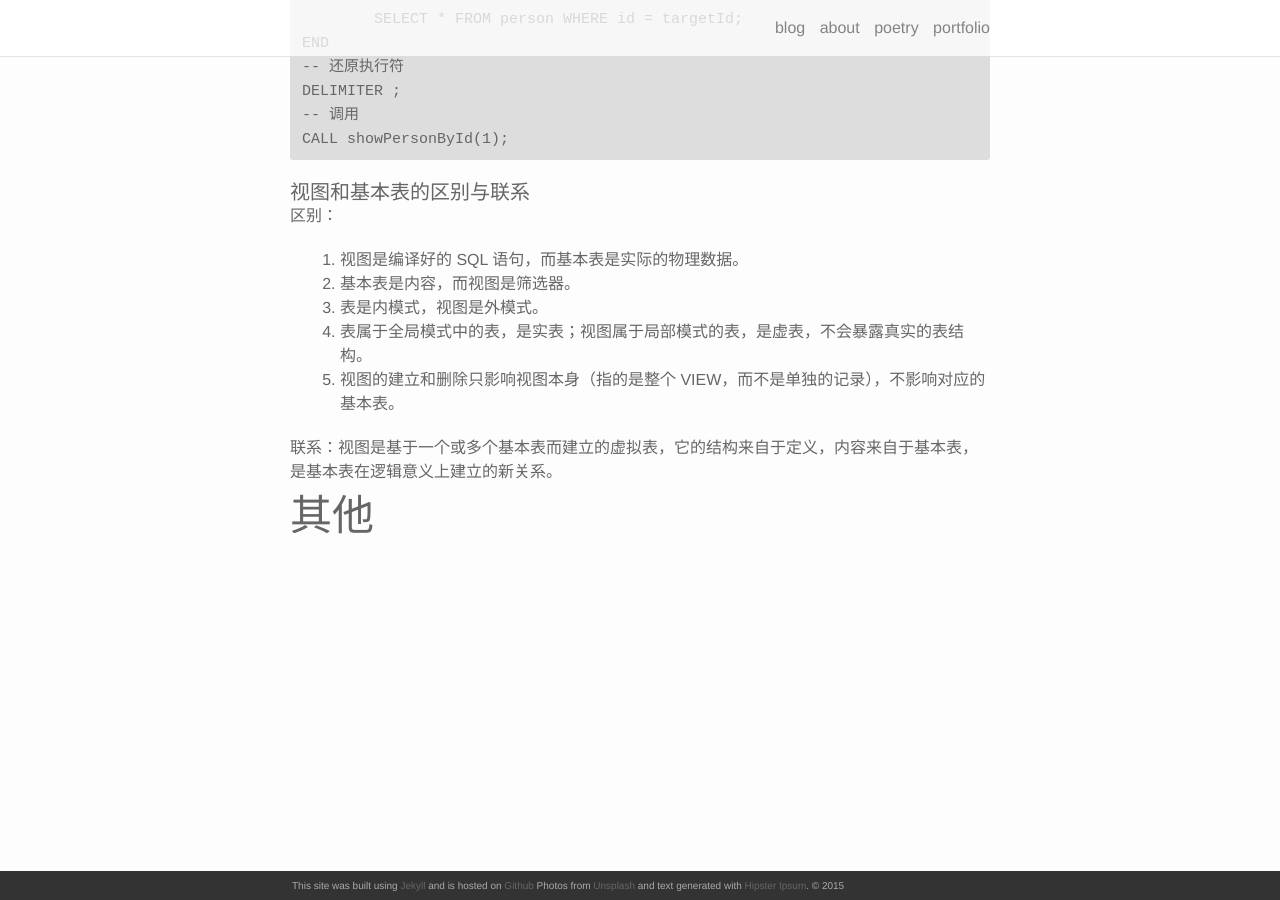
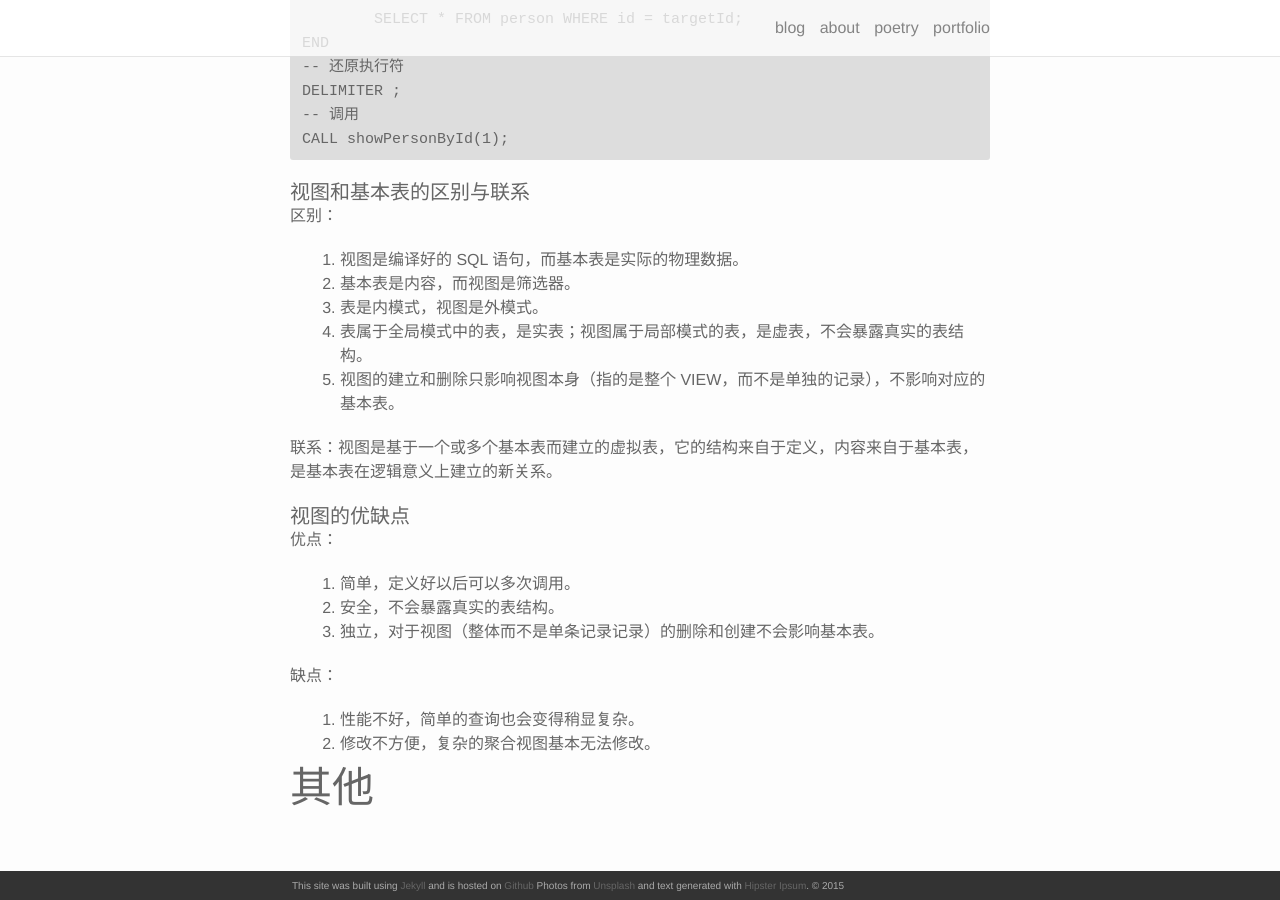
Before and after one commit to akmissxt/blog, a Jekyll site: the page built from _posts/2021-04-05-面试复习.markdown, in a window 1280 px wide and 900 px high, scrolled down 4763 px. Built offline with Jekyll 4.4.1, drawn with Linux system fonts in a browser that asks for light colours; nearby versions of some CDN libraries; our own code applies the rules of GitHub Pages for plain Markdown files.

Commit message:
update(面试复习): 视图的优缺点

```diff
--- a/_posts/2021-04-05-面试复习.markdown
+++ b/_posts/2021-04-05-面试复习.markdown
@@ -192,4 +192,14 @@ CALL showPersonById(1);
 
 联系：视图是基于一个或多个基本表而建立的虚拟表，它的结构来自于定义，内容来自于基本表，是基本表在逻辑意义上建立的新关系。
 
+#### 视图的优缺点
+优点：
+1. 简单，定义好以后可以多次调用。
+2. 安全，不会暴露真实的表结构。
+3. 独立，对于视图（整体而不是单条记录记录）的删除和创建不会影响基本表。
+
+缺点：
+1. 性能不好，简单的查询也会变得稍显复杂。
+2. 修改不方便，复杂的聚合视图基本无法修改。
+
 ## 其他
```
